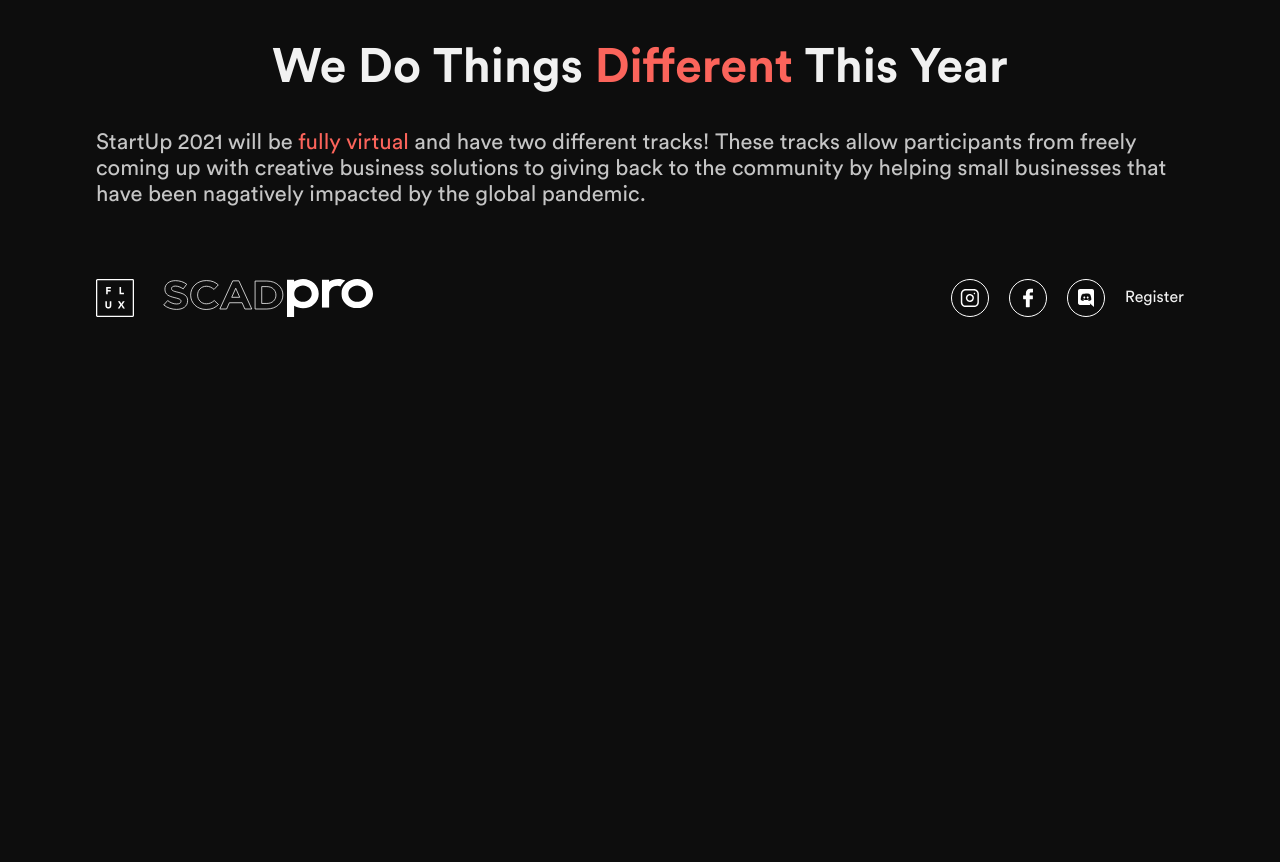
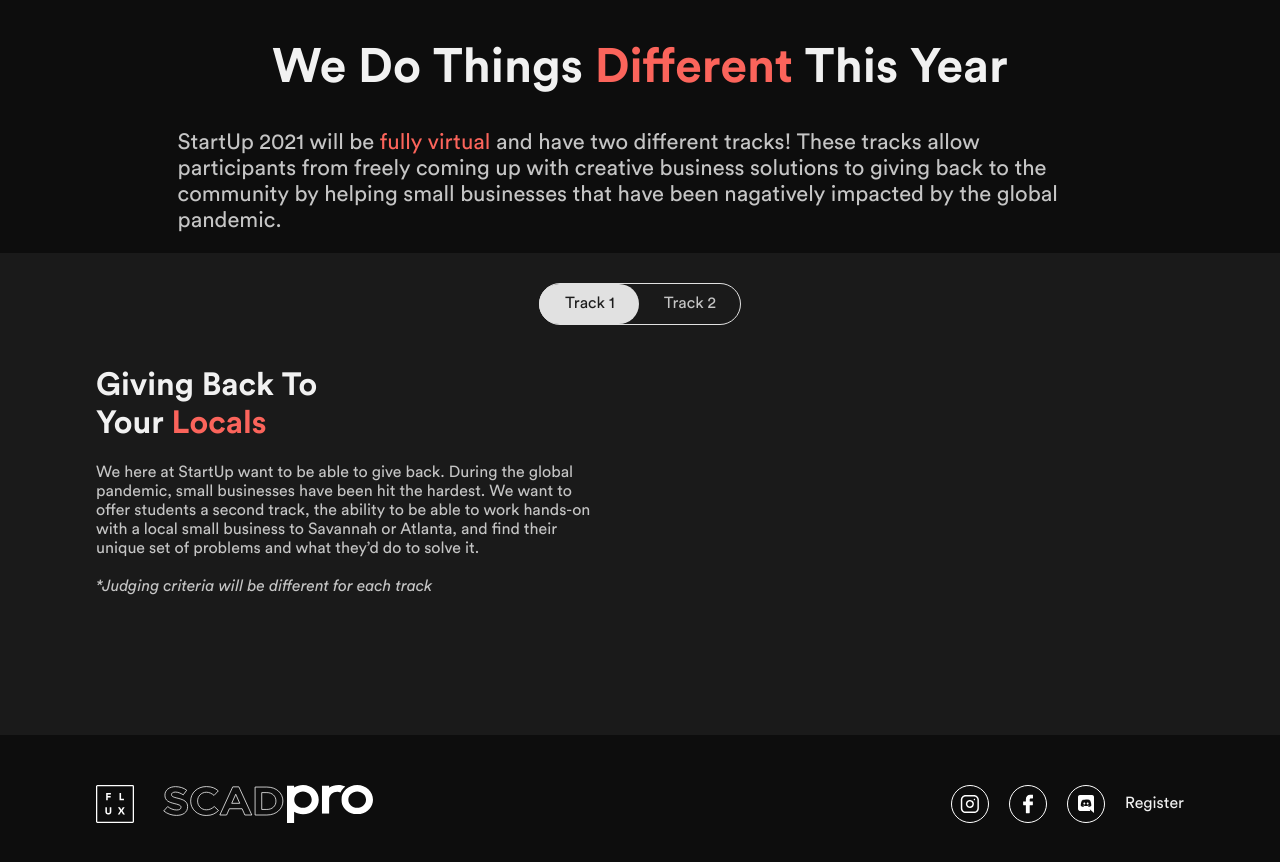
Before and after one commit to ndrewgood/scad-startup2021, a Gatsby site in the folder web/: page / in a window 1280 px wide. Shown: the part 3840-4702 px from the top of the page. Before the commit the page ends 4207 px from the top, so only its background shows below. Built offline with nearby package versions, Linux system fonts and the light colour scheme; Gatsby itself is replaced by a stand-in of ours.

Commit message:
landing page tracks

```diff
--- a/web/src/pages/index.js
+++ b/web/src/pages/index.js
@@ -1,6 +1,6 @@
-import React from "react";
+import React, {useState} from "react";
 import Page from "../templates/page";
-
+import { Transition } from 'react-transition-group';
 import ScrollAnimation from "react-animate-on-scroll";
 
 // images
@@ -17,13 +17,96 @@ import TopLine from "../assets/svg/TopLine.svg";
 import BottomLine from "../assets/svg/BottomLine.svg";
 import Gallery from "../assets/images/gallery.png";
 import Balloons from "../assets/gif/balloons.gif";
+import Confetti from "../assets/gif/confetti.gif";
+// import TrackOneImg from '../assets/images/track-local.png'
+// import TrackTwoImg from '../assets/images/track-entrepreneurship.png'
 // import StartupBig from "../assets/svg/StartupBig.svg";
 
 // scss
 import "../styles/hero-home.scss";
 import "../styles/general.scss";
+import '../styles/home-tracks.scss'
+
+
+
+
+// slider
+//Duration of Animation
+const duration = 300;
+
+//Default styles of info container
+const defaultStyle = {
+  transition: `${duration}ms ease-in-out`,
+  transitionProperty: "opacity, left",
+  // transitionDelay: '0ms'
+  opacity: 0,
+  left: 0
+}
+
+//Changing styles depending on state of mount
+const transitionStyles = {
+  entering: {left: -30, opacity: 1, transitionDelay: `${duration}ms` },
+  entered:  {left: 0, opacity: 1 },
+  exiting:  {left: -30, opacity: 0},
+  exited:  {left: -30, opacity: 0},
+};
+
+//Default styles of images
+const defaultStyleImage = {
+  transition: `${duration}ms ease-in-out`,
+  transitionProperty: "opacity, right",
+  // transitionDelay: '0ms'
+  opacity: 0,
+  right: 0
+}
+
+//Changing styles depending on state of mount
+const transitionStylesImage = {
+  entering: {right: -30, opacity: 1, transitionDelay: `${duration}ms` },
+  entered:  {right: 0, opacity: 1 },
+  exiting:  {right: -30, opacity: 0},
+  exited:  {right: -30, opacity: 0},
+};
+
+const TrackOne = ({in: inProp}) => (
+  //rtg component, in determines when to turn on and off the component
+  <Transition in={inProp} timeout={duration}>
+    {state => (
+      //pass style in with state of mount
+      <div className="theme-infoContainer container" style={{
+        ...defaultStyle,
+        ...transitionStyles[state]
+      }}>
+        <h1 className="theme-trackHeader">Giving Back To<br />Your <span>Locals</span></h1>
+        <p className="theme-trackBody">We here at StartUp want to be able to give back. During the global pandemic, small businesses have been hit the hardest. We want to offer students a second track, the ability to be able to work hands-on with a local small business to Savannah or Atlanta, and find their unique set of problems and what they’d do to solve it.<br/><br/><i>*Judging criteria will be different for each track</i></p>
+      </div>
+    )}
+  </Transition>
+)
+
+const TrackTwo = ({in: inProp}) => (
+  <Transition in={inProp} timeout={duration}>
+    {state => (
+      <div className="theme-infoContainer container" style={{
+        ...defaultStyle,
+        ...transitionStyles[state]
+      }}>
+        <h1 className="theme-trackHeader"><span>Entrepreneurship</span><br />The core of StartUp</h1>
+        <p className="theme-trackBody">This is the core of StartUp. Students who shoose this track will becoming up with their own, new innovative business ideas about their created product or service. Here, student designers have the most free reign to design a creative solution to the problem we present them with. This has, and will always be, StartUp’s core.<br /><br/><i>*Judging criteria will be different for each track</i></p>
+
+      </div>
+    )}
+  </Transition>
+)
+
+
+
+
 
 const IndexPage = props => {
+
+  const [track, setTrack] = useState(1);
+
   return (
     <Page>
       <main className="main-body">
@@ -119,7 +202,7 @@ const IndexPage = props => {
         {/* are you ready for this year */}
         <div className="balloon-wrapper balloons">
           <ScrollAnimation style={{ height: "100vh" }} animateIn="fadeIn" delay="500">
-            <img className="balloons-width fade-in" src={Balloons} alt="balloons" />
+            <img className="balloons-width fade-in" src={Confetti} alt="balloons" />
           </ScrollAnimation>
           <div className="ready">
             <img src={TopLine} />
@@ -144,6 +227,34 @@ const IndexPage = props => {
             been nagatively impacted by the global pandemic.
           </p>
         </div>
+
+{/* slider */}
+        <div className="theme-main">
+        <div className="theme-buttonContainer">
+          <button onClick={() => setTrack(1)}>Track 1</button>
+          <button onClick={() => setTrack(2)}>Track 2</button>
+          <div id="theme-buttonBackground" className={ track === 1 ? "theme-buttonBackground" : "theme-buttonBackground theme-buttonRight"}></div>
+        </div>
+        <div className="theme-animationContainer container">
+          {track === 1 ?
+          <>
+            <TrackOne in={true} />
+            <TrackTwo in={false} />
+          </> :
+          <>
+            <TrackOne in={false} />
+            <TrackTwo in={true} />
+          </>}
+        </div>
+        {track === 1 ?
+          <>
+
+          </> :
+          <>
+
+          </>}
+
+      </div>
       </main>
     </Page>
   );
--- a/web/src/styles/hero-home.scss
+++ b/web/src/styles/hero-home.scss
@@ -244,6 +244,11 @@ a.middle:hover:before {
     font-size: 22px;
     text-align: left;
     color: #c5c5c5;
+    width: 85%;
+    margin: auto;
+    @media only screen and (max-width:650px){
+      width: 100%;
+    }
   }
 }
 
--- /dev/null
+++ b/web/src/styles/home-tracks.scss
@@ -0,0 +1,97 @@
+.theme-main {
+    background-color: #1A1A1A;
+    padding-top: 30px;
+    padding-bottom: 60px;
+    margin-top: 20px;
+    position: relative;
+    z-index: 1;
+    overflow: hidden;
+    @media only screen and (max-width: 800px) {
+        padding-bottom: 400px;
+    }
+
+}
+
+.theme-buttonContainer {
+    margin: auto;
+    width: 200px;
+    height: 40px;
+    display: flex;
+    justify-content: space-between;
+    border: 1px solid #E1E1E1;
+    border-radius: 30px;
+    position: relative;
+    z-index: 2;
+    button {
+        font-family: 'Circular', sans-serif;
+        font-size: 16px;
+        width: 50%;
+        background: none;
+        border: none;
+        color: #C5C5C5;
+        mix-blend-mode: difference;
+    }
+    button:focus {
+        outline: none;
+    }
+    button:hover {
+        cursor: pointer;
+    }
+}
+
+
+.theme-buttonBackground {
+    position: absolute;
+    width: 50%;
+    height: 100%;
+    left: calc(0% - 1px);
+    border-radius: 30px;
+    background-color: #E1E1E1;
+    z-index: -1;
+    transition: .3s left;
+}
+
+.theme-buttonRight {
+    left: calc(50% + 1px);
+}
+
+.theme-animationContainer {
+    height: 300px;
+    margin: auto;
+    position: relative;
+    padding-bottom: 50px;
+}
+
+.theme-infoContainer {
+    margin: auto;
+    padding-top: 20px;
+    position: absolute;
+}
+
+.theme-trackBody {
+    width: 500px;
+    color: #C5C5C5;
+    @media only screen and (max-width: 800px) {
+        width: auto;
+    }
+}
+
+.theme-trackHeader {
+    span {
+        color: #FB645B;
+    }
+}
+
+.theme-trackImage {
+    position: absolute;
+    top: 0;
+    right: 0;
+    height: 100%;
+    @media only screen and (max-width: 800px) {
+        height: 60%;
+        top: 340px;
+    }
+    @media only screen and (max-width: 450px) {
+        top: 380px;
+    }
+}
```
Also changed, not shown: 1 other file.
